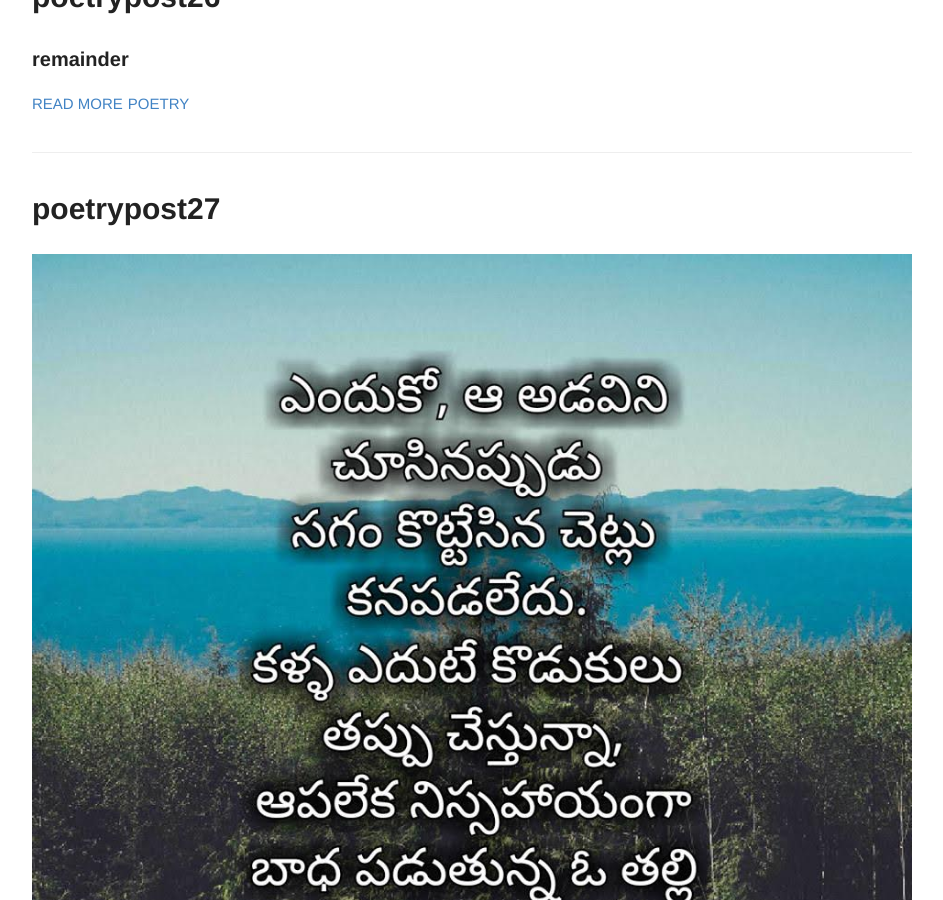
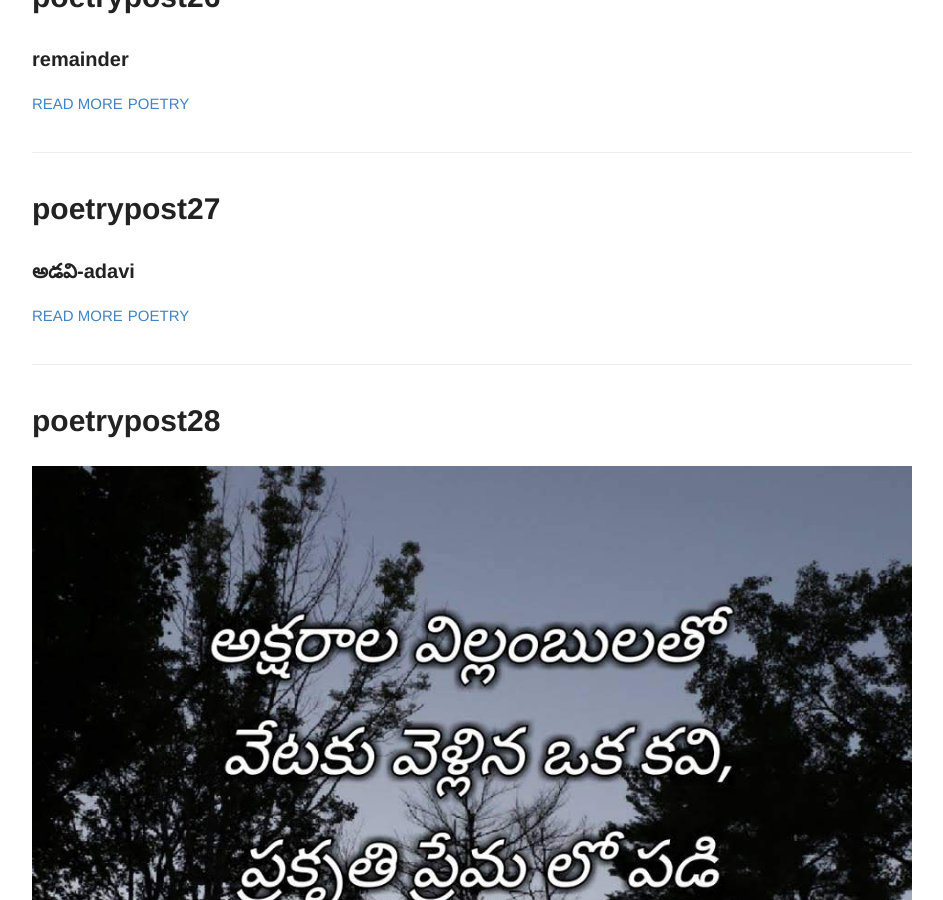
Before and after one commit to rsk/rsk.github.io, a Jekyll site: the page built from index.html, in a window 1280 px wide and 900 px high, scrolled down 10279 px. Shown: the whole window, without its empty margins (168-1111 px from the left). Built offline with Jekyll 4.4.1, drawn with Linux system fonts in a browser that asks for light colours.

Commit message:
update excerpt

```diff
--- a/_posts/2014-6-24-poetrypost27.md
+++ b/_posts/2014-6-24-poetrypost27.md
@@ -2,6 +2,7 @@
 layout: post
 title: poetrypost27
 number: 27
+excerpt: అడవి-adavi
 tags:
   - poetry
 
```
